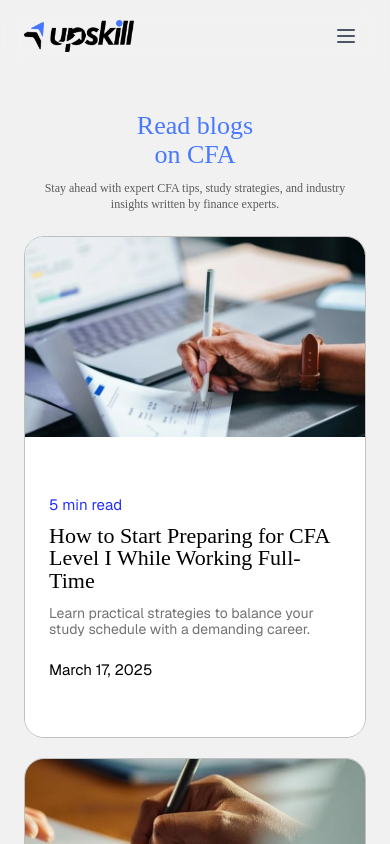
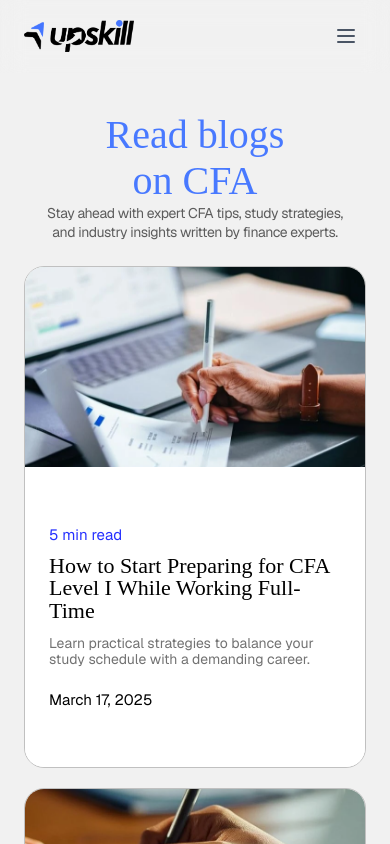
Before and after one commit to mailattfg-ops/upskill, a Next.js app: page /blogs in a window 390 px wide. Shown: the top 844 px of the page. Built offline with nearby package versions, Linux system fonts and the light colour scheme; no server answers; the database is empty; a web font is replaced by a local one.

Commit message:
bug done

```diff
--- a/src/app/(public)/blogs/page.tsx
+++ b/src/app/(public)/blogs/page.tsx
@@ -50,12 +50,12 @@ export default async function BlogsPage() {
         <div className="mx-auto max-w-[1728px] w-full flex flex-col items-center">
 
           {/* Heading — Figma: Cal Sans 90px, #4879FF, 544×180px */}
-            <h2 className="font-['Cal_Sans'] font-normal text-[26px] sm:text-[32px] md:text-[38px] lg:text-[44px] xl:text-[54px] 2xl:text-[66px] leading-[110%] tracking-normal text-center text-[#4879FF] flex items-center justify-center select-none z-20">
+          <h2 className="font-['Cal_Sans'] font-normal text-[40px] lg:text-[46px] xl:text-[54px] 2xl:text-[66px] leading-[1.15] text-[#4879FF] text-center w-full max-w-[800px]">
             Read blogs <br /> on CFA
           </h2>
 
-            {/* Subtitle — Figma: DM Sans 24px, #5C5C5C, 1128×56px */}
-            <p className="mt-3 md:mt-4 font-['DM_Sans'] font-normal text-[12px] sm:text-[14px] md:text-[15px] lg:text-[16px] xl:text-[18px] leading-[130%] tracking-normal text-center text-[#5C5C5C] flex items-center justify-center select-none z-20 max-w-[1128px] px-4">
+          {/* Subtitle — Figma: DM Sans 24px, #5C5C5C */}
+          <p className="font-sans font-normal text-[14px] md:text-[18px] lg:text-[22px] leading-[19.2px] md:leading-[32px] tracking-[-0.03em] md:tracking-[0em] text-center text-[#5C5C5C] w-full max-w-[1128px] overflow-visible px-4">
             Stay ahead with expert CFA tips, study strategies, and industry insights written by finance experts.
           </p>
 
--- a/src/app/(public)/home/HeroSection.tsx
+++ b/src/app/(public)/home/HeroSection.tsx
@@ -3,7 +3,7 @@ import Link from "next/link";
 
 export default function HeroSection() {
   return (
-    <section className="relative grid h-[100vh] md:h-fit items-end pt-[112px] pb-0 md:pt-[120px] lg:pt-[140px] xl:pt-[160px] px-0 overflow-visible bg-white">
+    <section className="relative grid h-[95vh] md:h-fit items-end pt-[112px] pb-0 md:pt-[120px] lg:pt-[140px] xl:pt-[160px] px-0 overflow-visible bg-white">
       <div className="mx-auto max-w-[1474px] flex flex-col items-center text-center gap-4 md:gap-5 px-6">
         {/* Main Headline */}
         <h1 className="font-['Cal_Sans'] font-normal text-[30px] sm:text-[36px] lg:text-[40px] xl:text-[50px] 2xl:text-[66px] leading-[1.15] text-[#4879FF] text-center max-w-none animate-fade-in">
--- a/src/components/BookingModal.tsx
+++ b/src/components/BookingModal.tsx
@@ -289,8 +289,11 @@ export default function BookingModal() {
                         />
                       </div>
                       <div className="flex-[128] shrink-0 relative">
-                    <label className="block font-sans font-medium text-[14px] leading-[20px] text-[#404040] mb-1.5 lg:mb-0.5">
+                        <label className="hidden md:block font-sans font-medium text-[14px] leading-[20px] text-[#404040] mb-1.5 lg:mb-0.5">
                           Employment status
+                        </label>
+                        <label className="block md:hidden font-sans font-medium text-[14px] leading-[20px] text-[#404040] mb-1.5 lg:mb-0.5">
+                          Status
                         </label>
                         <div className="relative">
                           <select
@@ -331,8 +334,11 @@ export default function BookingModal() {
                     {/* Row 4: Country code (112px) + WhatsApp number (304px) */}
                     <div className="flex flex-col min-[360px]:flex-row gap-[16px] lg:gap-[12px] w-full">
                       <div className="flex-[112] shrink-0">
-                    <label className="block font-sans font-medium text-[14px] leading-[20px] text-[#404040] mb-1.5 lg:mb-0.5">
+                        <label className="hidden md:block font-sans font-medium text-[14px] leading-[20px] text-[#404040] mb-1.5 lg:mb-0.5">
                           Country code
+                        </label>
+                        <label className="block md:hidden font-sans font-medium text-[14px] leading-[20px] text-[#404040] mb-1.5 lg:mb-0.5">
+                          Code
                         </label>
                         <input
                           type="text"
--- a/src/components/Footer.tsx
+++ b/src/components/Footer.tsx
@@ -32,7 +32,7 @@ export default function Footer() {
               <Link href="/#" className="hover:text-brand-blue transition-colors">Home</Link>
               <Link href="/#about-company" className="hover:text-brand-blue transition-colors">About</Link>
               <Link href="/what-is-cfa" className="hover:text-brand-blue transition-colors">What is CFA?</Link>
-              <Link href="/#why-choose-us" className="hover:text-brand-blue transition-colors">Program</Link>
+              {/* <Link href="/#why-choose-us" className="hover:text-brand-blue transition-colors">Program</Link> */}
             </div>
           </div>
 
--- a/src/components/Navbar.tsx
+++ b/src/components/Navbar.tsx
@@ -99,7 +99,7 @@ export default function Navbar() {
             <Link href="/" className={desktopLinkClass('/')}>Home</Link>
             <Link href="/#about-company" className={desktopLinkClass('/#about-company')}>About</Link>
             <Link href="/what-is-cfa" className={desktopLinkClass('/what-is-cfa')}>What is CFA?</Link>
-            <Link href="#" className={desktopLinkClass('#')}>Program</Link>
+            {/* <Link href="#" className={desktopLinkClass('#')}>Program</Link> */}
             <Link href="/#testimonials" className={desktopLinkClass('/#testimonials')}>Testimonials</Link>
             <Link href="/blogs" className={desktopLinkClass('/blogs')}>Blog</Link>
             <Link href="/contact" className={desktopLinkClass('/contact')}>Contact Us</Link>
```
Lines whose indentation alone changed are shown as unchanged.
